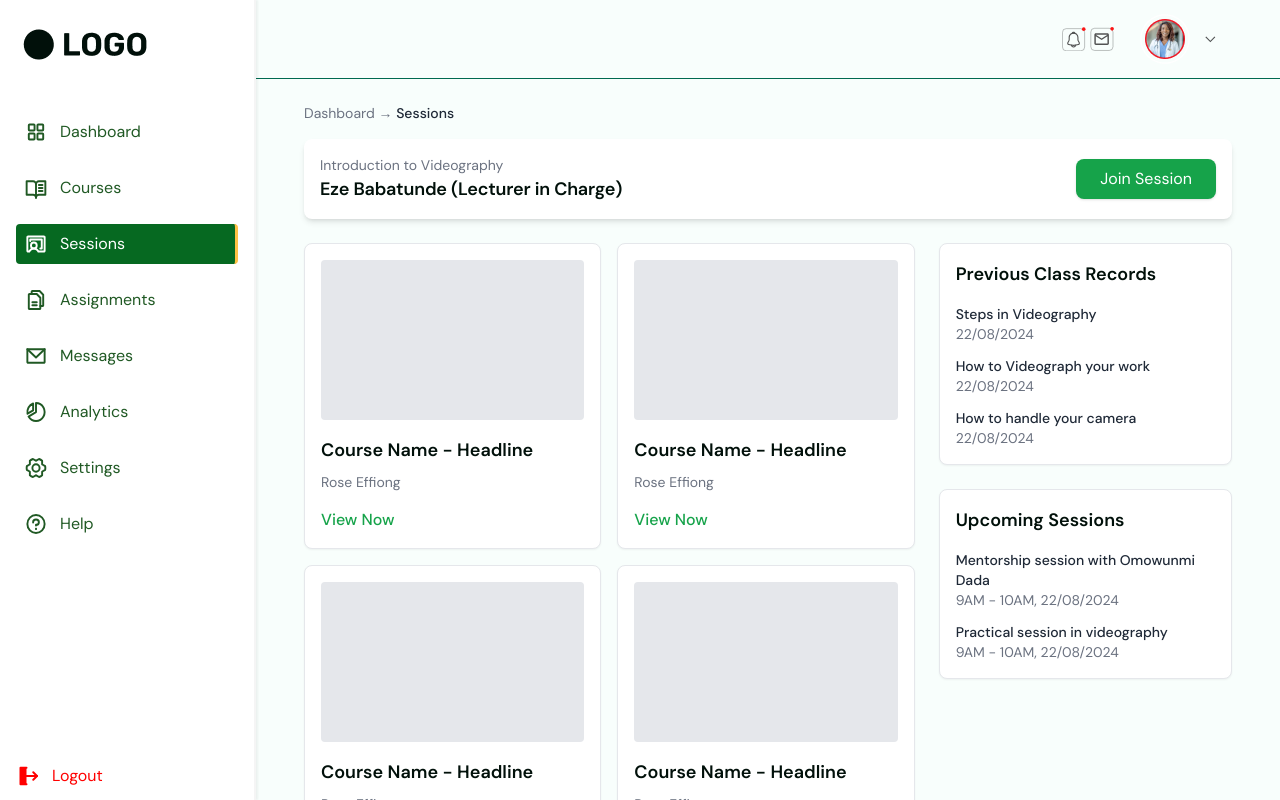
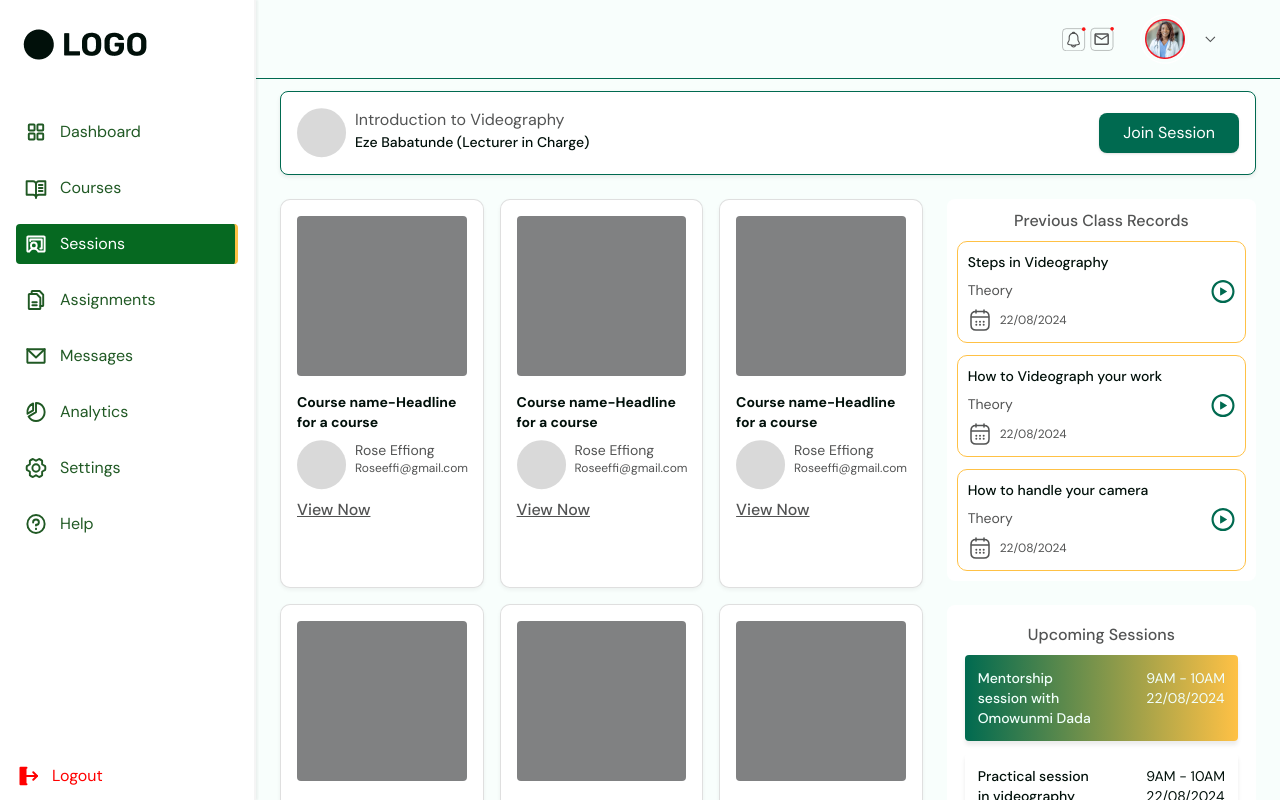
Before and after one commit to Omolara5861/superstar-mentors, a Next.js app: page /mentee-dashboard/sessions in a window 1280 px wide. Shown: the top 800 px of the page. Built offline with nearby package versions, Linux system fonts and the light colour scheme.

Commit message:
Add session page

```diff
--- a/src/pages/mentee-dashboard/sessions/Sessions.tsx
+++ b/src/pages/mentee-dashboard/sessions/Sessions.tsx
@@ -1,48 +1,51 @@
+import Image from 'next/image';
 import Wrapper from '../../../components/mentee-dashboard/wrapper/Wrapper';
+import Link from 'next/link';
 
 
 function SessionsPage() {
     return (
-            <main className="flex-1 p-6">
-                {/* Breadcrumb */}
-                <div className="text-sm text-gray-500 mb-4">
-                    Dashboard → <span className="text-gray-800 font-medium">Sessions</span>
+        <main className="flex-1 mt-3">
+            {/* Current Session Header */}
+            <div className="bg-white shadow-[0px_2px_4px_0px_#00000014] rounded-lg p-4 flex items-center justify-between mb-6 border-[0.5px] border-primary">
+                <div className="flex gap-2">
+                    <Image src='/dashboard/img.svg' alt="Course" width={50} height={50} />
+                    <div>
+                        <p className="text-subtext">Introduction to Videography</p>
+                        <p className="text-sm font-medium text-text">
+                            Eze Babatunde (Lecturer in Charge)
+                        </p>
                     </div>
-
-                {/* Current Session Header */}
-                <div className="bg-white shadow-md rounded-lg p-4 flex items-center justify-between mb-6">
-                    <div>
-                        <p className="text-sm text-gray-500">Introduction to Videography</p>
-                        <h2 className="text-lg font-semibold">
-                            Eze Babatunde (Lecturer in Charge)
-                        </h2>
                 </div>
-                    <button className="px-6 py-2 bg-green-600 text-white rounded-lg shadow hover:bg-green-700">
+                <button className="px-6 py-2 bg-primary text-white rounded-lg shadow hover:bg-green-700">
                     Join Session
                 </button>
             </div>
 
             <div className="grid grid-cols-1 lg:grid-cols-3 gap-6">
                 {/* Sessions Grid */}
-                    <div className="lg:col-span-2 grid grid-cols-1 sm:grid-cols-2 gap-4">
+                <div className="lg:col-span-2 grid grid-cols-1 sm:grid-cols-3 gap-4">
                     {Array(6)
                         .fill(0)
                         .map((_, index) => (
                             <div
                                 key={index}
-                                    className="bg-white shadow-sm border border-gray-200 rounded-lg p-4"
+                                className="bg-white border-[0.5px] border-[#6D6D6D38] rounded-[10px] p-4 shadow-[0px_2px_4px_0px_#0000000D]"
                             >
-                                    <div className="h-40 bg-gray-200 rounded mb-4"></div>
-                                    <h3 className="text-lg font-semibold mb-2">
-                                        Course Name - Headline
-                                    </h3>
-                                    <p className="text-sm text-gray-500 mb-4">Rose Effiong</p>
-                                    <a
-                                        href="#"
-                                        className="text-green-600 font-medium hover:underline"
-                                    >
-                                        View Now
-                                    </a>
+                                <div className="h-40 bg-[#808182] rounded mb-4"></div>
+                                <p className="text-sm font-bold mb-2 text-text">
+                                    Course name-Headline for a course
+                                </p>
+                                <div className="flex gap-2 my-2">
+                                    <Image src='/dashboard/img.svg' alt="Course" width={50} height={50} />
+                                    <div className='text-subtext '>
+                                        <p className="text-sm">Rose Effiong</p>
+                                        <p className="text-xs">
+                                            Roseeffi@gmail.com
+                                        </p>
+                                    </div>
+                                </div>
+                                <Link href='/' className="text-subtext font-medium underline">View Now</Link>
                             </div>
                         ))}
                 </div>
@@ -50,20 +53,24 @@ function SessionsPage() {
                 {/* Sidebar: Previous Records and Upcoming Sessions */}
                 <div className="lg:col-span-1 space-y-6">
                     {/* Previous Class Records */}
-                        <div className="bg-white shadow-sm border border-gray-200 rounded-lg p-4">
-                            <h3 className="text-lg font-semibold mb-4">Previous Class Records</h3>
+                    <div className='bg-white p-[10px] rounded-lg'>
+                        <p className="font-medium text-center text-subtext mb-2">Previous Class Records</p>
                         <div className="space-y-3">
                             {["Steps in Videography", "How to Videograph your work", "How to handle your camera"].map(
                                 (title, index) => (
-                                        <div key={index} className="flex items-center justify-between">
+                                    <div key={index} className="flex items-center justify-between p-[10px] rounded-[10px] bg-white border-[0.5px] border-[#FFC145]">
                                         <div>
-                                                <p className="text-sm text-gray-800 font-medium">
+                                            <p className="text-sm text-text font-medium">
                                                 {title}
                                             </p>
-                                                <p className="text-sm text-gray-500">22/08/2024</p>
+                                            <p className='text-subtext text-sm my-2'>Theory</p>
+                                            <div className="flex gap-2 items-center text-xs text-subtext">
+                                                <Image src="/dashboard/calendar.svg" width={24} height={24} alt="Calendar" />
+                                                <span>22/08/2024</span>
                                             </div>
-                                            <button className="text-green-600">
-                                                <i className="icon-play"></i>
+                                        </div>
+                                        <button >
+                                            <Image src="/dashboard/play.svg" width={24} height={24} alt="Play" />
                                         </button>
                                     </div>
                                 )
@@ -72,18 +79,18 @@ function SessionsPage() {
                     </div>
 
                     {/* Upcoming Sessions */}
-                        <div className="bg-white shadow-sm border border-gray-200 rounded-lg p-4">
-                            <h3 className="text-lg font-semibold mb-4">Upcoming Sessions</h3>
+                    <div className="bg-white p-[18px] rounded-lg">
+                        <p className="font-medium text-center text-subtext mb-2">Upcoming Sessions</p>
                         <div className="space-y-3">
-                                {["Mentorship session with Omowunmi Dada", "Practical session in videography"].map(
+                            {["Mentorship session with Omowunmi Dada", "Practical session in videography", "Practical session in videography", "Practical session in videography"].map(
                                 (title, index) => (
-                                        <div key={index} className="flex items-center justify-between">
-                                            <div>
-                                                <p className="text-sm text-gray-800 font-medium">
-                                                    {title}
-                                                </p>
-                                                <p className="text-sm text-gray-500">9AM - 10AM, 22/08/2024</p>
-                                            </div>
+                                    <div
+                                        key={index}
+                                        className={`flex justify-between rounded-[4px] p-[13px] text-sm rounded-s
+                                        shadow-[0px_4px_4px_0px_#00000014] ${index === 0 ? 'bg-gradient-to-r from-[#006A50] to-[#FFC145] text-[#F1FFFB]' : 'bg-white text-text'}`}
+                                    >
+                                        <p className="font-medium max-w-[50%]">{title}</p>
+                                        <p>9AM - 10AM <br /> 22/08/2024</p>
                                     </div>
                                 )
                             )}
```
Also changed, not shown: public/dashboard/img.svg (added), public/dashboard/play.svg (added). Lines whose indentation alone changed are shown as unchanged.
